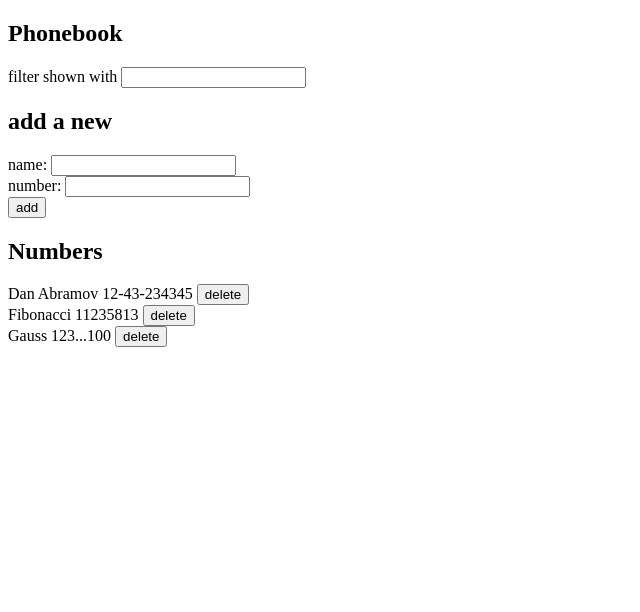
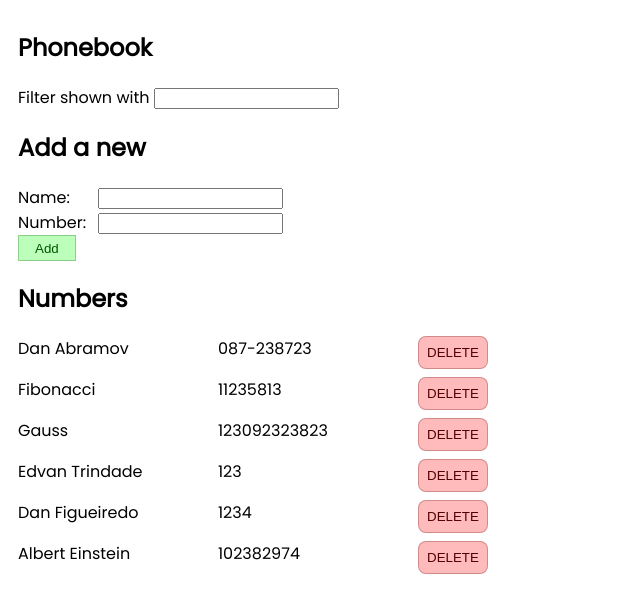
Before and after one commit to e3ttt/fullstack-open, a React (Create React App) app in the folder part2/phonebook/: page / in a window 1280 px wide. Shown: the top 612 px of the page, without its empty margins (0-640 px from the left). Built offline with nearby package versions, Linux system fonts and the light colour scheme; data requests are answered from the project's data file.

Commit message:
Finished exercise 2.19

```diff
--- a/part2/phonebook/db.json
+++ b/part2/phonebook/db.json
@@ -2,7 +2,7 @@
   "persons": [
     {
       "name": "Dan Abramov",
-      "number": "12-43-234345",
+      "number": "087-238723",
       "id": 3
     },
     {
@@ -12,8 +12,23 @@
     },
     {
       "name": "Gauss",
-      "number": "123...100",
+      "number": "123092323823",
       "id": 6
+    },
+    {
+      "name": "Edvan Trindade",
+      "number": "123",
+      "id": 7
+    },
+    {
+      "name": "Dan Figueiredo",
+      "number": "1234",
+      "id": 8
+    },
+    {
+      "name": "Albert Einstein",
+      "number": "102382974",
+      "id": 10
     }
   ]
 }
--- a/part2/phonebook/public/index.html
+++ b/part2/phonebook/public/index.html
@@ -24,6 +24,13 @@
       work correctly both with client-side routing and a non-root public URL.
       Learn how to configure a non-root public URL by running `npm run build`.
     -->
+
+    <link rel="preconnect" href="https://fonts.googleapis.com" />
+    <link rel="preconnect" href="https://fonts.gstatic.com" crossorigin />
+    <link
+      href="https://fonts.googleapis.com/css2?family=Poppins&display=swap"
+      rel="stylesheet"
+    />
     <title>React App</title>
   </head>
   <body>
--- a/part2/phonebook/src/App.js
+++ b/part2/phonebook/src/App.js
@@ -3,6 +3,7 @@ import Filter from './components/Filter';
 
 import PersonForm from './components/PersonForm';
 import Numbers from './components/Numbers';
+import Notification from './components/Notification';
 import personService from './services/persons';
 
 const App = () => {
@@ -11,6 +12,10 @@ const App = () => {
   const [newName, setNewName] = useState('');
   const [newNumber, setNewNumber] = useState('');
   const [filter, setFilter] = useState('');
+  const [message, setMessage] = useState({
+    type: '',
+    content: null,
+  });
 
   useEffect(() => {
     personService.getAll().then(initialPersons => setPersons(initialPersons));
@@ -50,16 +55,30 @@ const App = () => {
             ...personAlreadyInPhonebook,
             number: newNumber,
           })
-          .then(updatedPerson =>
+          .then(updatedPerson => {
             setPersons(
               persons.map(p => (p.id !== updatedPerson.id ? p : updatedPerson))
-            )
-          );
+            );
+
+            setMessage({
+              type: 'success',
+              content: `Changed ${updatedPerson.name}`,
+            });
+            setTimeout(() => {
+              setMessage({ type: '', content: null });
+            }, 5000);
+          });
       }
     } else {
       personService
         .create({ name: newName, number: newNumber })
-        .then(newPerson => setPersons(persons.concat(newPerson)));
+        .then(newPerson => {
+          setPersons(persons.concat(newPerson));
+          setMessage({ type: 'success', content: `Added ${newName}` });
+          setTimeout(() => {
+            setMessage({ type: '', content: null });
+          }, 5000);
+        });
     }
     setNewName('');
     setNewNumber('');
@@ -67,11 +86,12 @@ const App = () => {
 
   return (
     <div>
+      <Notification type={message.type} message={message.content} />
       <h2>Phonebook</h2>
 
       <Filter filter={filter} handleFilter={handleFilter} />
 
-      <h2>add a new</h2>
+      <h2>Add a new</h2>
 
       <PersonForm
         newName={newName}
--- a/part2/phonebook/src/components/Filter.js
+++ b/part2/phonebook/src/components/Filter.js
@@ -1,7 +1,7 @@
 const Filter = ({ filter, handleFilter }) => {
   return (
     <div>
-      filter shown with <input value={filter} onChange={handleFilter} />
+      Filter shown with <input value={filter} onChange={handleFilter} />
     </div>
   );
 };
--- /dev/null
+++ b/part2/phonebook/src/components/Notification.js
@@ -0,0 +1,10 @@
+import '../styles/Notification.css';
+
+const Notification = ({ type, message }) => {
+  if (message === null) {
+    return null;
+  }
+  return <div className={`${type} notification`}>{message}</div>;
+};
+
+export default Notification;
--- a/part2/phonebook/src/components/Numbers.js
+++ b/part2/phonebook/src/components/Numbers.js
@@ -1,10 +1,14 @@
+import '../styles/Numbers.css';
+
 const Numbers = ({ filter, persons, handleDelete }) => {
   return persons
     .filter(person => person.name.toLowerCase().includes(filter.toLowerCase()))
     .map(person => (
-      <div key={person.name}>
-        {person.name} {person.number}{' '}
+      <div key={person.name} className="grid-numbers">
+        <div>{person.name}</div> <div>{person.number}</div>
+        <div>
           <button
+            className="delete-button"
             onClick={() => {
               if (window.confirm(`Delete ${person.name}?`)) {
                 handleDelete(person.id);
@@ -14,6 +18,7 @@ const Numbers = ({ filter, persons, handleDelete }) => {
             delete
           </button>
         </div>
+      </div>
     ));
 };
 
--- a/part2/phonebook/src/components/PersonForm.js
+++ b/part2/phonebook/src/components/PersonForm.js
@@ -1,16 +1,25 @@
+import '../styles/PersonForm.css';
 const PersonForm = props => {
   return (
     <form onSubmit={props.handleSubmit}>
+      <div className="grid">
+        <div>Name:</div>
+        <div>
+          <input value={props.newName} onChange={props.handleNewNameChange} />
+        </div>
+        <div>Number:</div>
+        <div>
+          <input
+            value={props.newNumber}
+            onChange={props.handleNewNumberChange}
+          />
+        </div>
+      </div>
+      <div></div>
       <div>
-        name:{' '}
-        <input value={props.newName} onChange={props.handleNewNameChange} />
-      </div>
-      <div>
-        number:{' '}
-        <input value={props.newNumber} onChange={props.handleNewNumberChange} />
-      </div>
-      <div>
-        <button type="submit">add</button>
+        <button type="submit" className="add-button">
+          Add
+        </button>
       </div>
     </form>
   );
--- /dev/null
+++ b/part2/phonebook/src/styles/Notification.css
@@ -0,0 +1,18 @@
+.notification {
+  font-weight: bold;
+  text-align: center;
+  padding: 0.5rem;
+  border-radius: 0.5rem;
+}
+
+.error {
+  background-color: #ff000044;
+  color: #550000;
+  border: 1px solid #55000044;
+}
+
+.success {
+  background-color: #00ff0044;
+  color: #005500;
+  border: 1px solid #00550044;
+}
--- /dev/null
+++ b/part2/phonebook/src/styles/Numbers.css
@@ -0,0 +1,15 @@
+.grid-numbers {
+  display: grid;
+  grid-template-columns: 200px 200px 100px;
+  margin-bottom: 0.5rem;
+}
+
+.delete-button {
+  background-color: #ff000044;
+  color: #550000;
+  border: none;
+  border: 1px solid #55000044;
+  padding: 0.5rem;
+  text-transform: uppercase;
+  border-radius: 0.5rem;
+}
--- /dev/null
+++ b/part2/phonebook/src/styles/PersonForm.css
@@ -0,0 +1,11 @@
+.grid {
+  display: grid;
+  grid-template-columns: 5rem auto;
+}
+
+.add-button {
+  background-color: #00ff0044;
+  color: #005500;
+  border: 1px solid #00550044;
+  padding: 0.3rem 1rem;
+}
--- /dev/null
+++ b/part2/phonebook/src/styles/index.css
@@ -0,0 +1,9 @@
+* {
+  box-sizing: border-box;
+}
+
+html {
+  font-family: 'Poppins', sans-serif;
+  margin: 10px;
+  color: 333;
+}
```
Also changed, not shown: part2/phonebook/src/index.js (+6 -4 lines). Lines whose indentation alone changed are shown as unchanged.
